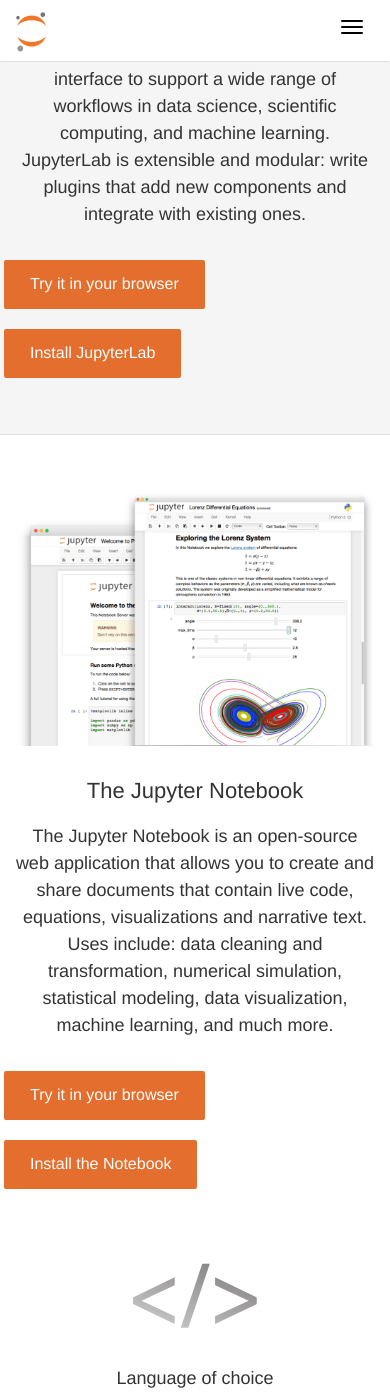
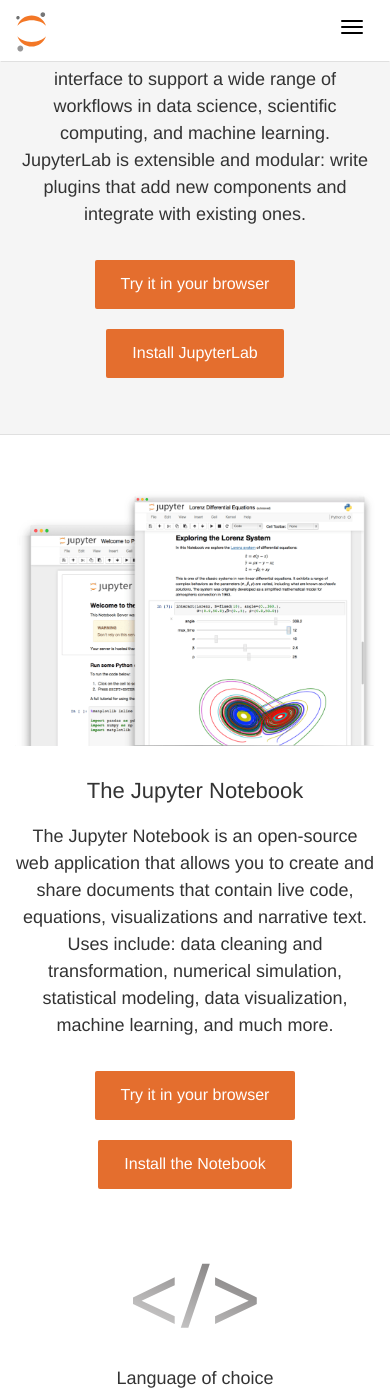
Before and after one commit to jupyter/jupyter.github.io, a Jekyll site: the page built from index.html, in a window 390 px wide and 1400 px high, scrolled down 1013 px. Built offline with Jekyll 4.4.1, drawn with Linux system fonts in a browser that asks for light colours; comment, search, counter and statistics services are not loaded.

Commit message:
improve alignment of buttons in home page

```diff
--- a/css/logo-nav.css
+++ b/css/logo-nav.css
@@ -97,6 +97,10 @@
 .footer a {
     color: white;
     text-decoration: none;
+}
+
+.footer a:hover, .footer a:active {
+    opacity: .8;
 }
 
 .footer li::after {
@@ -354,6 +358,9 @@
     text-align: center;
     text-decoration: none;
     margin: 0px 4px 0px 4px;
+}
+.install-button {
+    margin-top: 20px;
 }
 
 .orange-button:hover {
@@ -755,8 +762,8 @@
         font-size: 15pt;
         line-height: 25pt;
     }
-    .companies li{
-        width:23%;
+    .companies li {
+        width: 23%;
     }
 }
 
@@ -911,6 +918,12 @@
     .navbar-text {
         margin-left: 0px;
     }
+    /* Container for buttons */
+    .button-container {
+        display: flex;
+        justify-content: center;
+        align-items: center;
+    }
 }
 
 .navbar-brand {
@@ -1001,9 +1014,6 @@
 
 /* Extra small devices (these are mostly fixes to make sure elements act correctly to look good) */
 @media(max-width:509px) {
-    .install-button {
-        margin-top: 20px;
-    }
     .items {
         min-height:0;
         padding:10px;
@@ -1021,7 +1031,19 @@
         font-size: 20px
     }
 }
-
+@media (min-width: 420px) {
+    .button-container {
+        flex-direction: row;
+    }
+    .install-button {
+        margin-top: 0;
+    }
+}
+@media (max-width: 420px) {
+    .button-container {
+        flex-direction: column;
+    }
+}
 @media(max-width: 992px) {
     .navbar-brand {
        width: 30px;
--- a/index.html
+++ b/index.html
@@ -48,10 +48,10 @@
                     <div class="col-md-6 nb-highlight-text">
                         <h3>JupyterLab 1.0: Jupyter’s Next-Generation Notebook Interface</h3>
                         <h4 class="nb-desc">JupyterLab is a web-based interactive development environment for Jupyter notebooks, code, and data. JupyterLab is flexible: configure and arrange the user interface to support a wide range of workflows in data science, scientific computing, and machine learning. JupyterLab is extensible and modular: write plugins that add new components and integrate with existing ones.</h4>
-                    </div>
-                    <div>
-                        <a class="orange-button" href="try">Try it in your browser</a>
-                        <a class="orange-button install-button" href="install.html">Install JupyterLab</a>
+                        <div class="button-container">
+                            <a class="orange-button" href="try">Try it in your browser</a>
+                            <a class="orange-button install-button" href="install.html">Install JupyterLab</a>
+                        </div>
                     </div>
                 </div>
             </div>
@@ -71,10 +71,10 @@
                         <h4 class="nb-desc">The Jupyter Notebook is an open-source web application that allows you to create and share
                             documents that contain live code, equations, visualizations and narrative text. Uses include: data cleaning
                             and transformation, numerical simulation, statistical modeling, data visualization, machine learning, and much more.</h4>
-                    </div>
-                    <div>
-                        <a class="orange-button" href="try">Try it in your browser</a>
-                        <a class="orange-button install-button" href="install.html">Install the Notebook</a>
+                        <div class="button-container">
+                            <a class="orange-button" href="try">Try it in your browser</a>
+                            <a class="orange-button install-button" href="install.html">Install the Notebook</a>
+                        </div>
                     </div>
                 </div>
             </div>
@@ -194,7 +194,7 @@
                 <h3 class="section-header">Open Standards for Interactive Computing</h3>
                 <h4 class="support-paragraph">The Jupyter Notebook is based on a set of open standards for interactive computing. Think HTML and CSS for interactive computing on the web. These open standards can be leveraged by third party developers to build customized applications with embedded interactive computing.</h4>
             </div>
-            <div class="architecturecontent row col-md-12">
+            <div class="architecturecontent row">
                 <div class="col-sm-6 col-md-4">
                     <div class="card">
                         <div class="arcfeature" id="arcfeature1">
```
